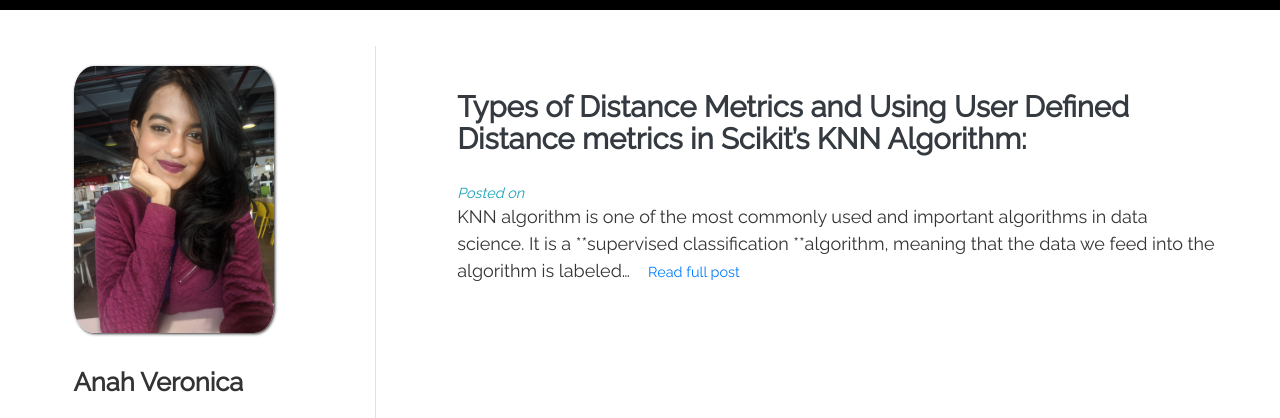
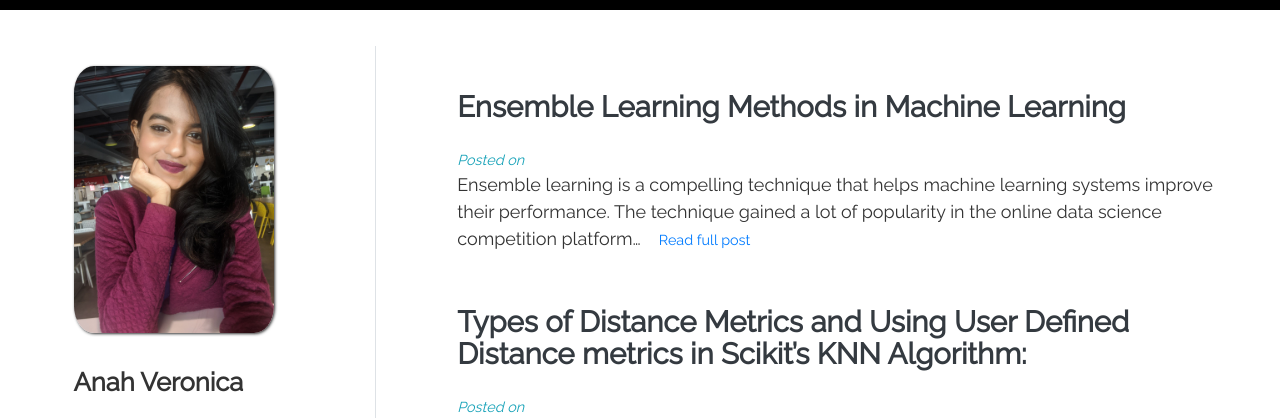
Before and after one commit to AnahVeronica/ron-portfolio, a Gatsby site: page / in a window 1280 px wide. Shown: the part 57-475 px from the top of the page. Built offline with nearby package versions, Linux system fonts and the light colour scheme; Gatsby itself is replaced by a stand-in of ours; some packages are replaced by stand-ins of ours.

Commit message:
Update Ensemble_methods.md

```diff
--- a/posts/Ensemble_methods.md
+++ b/posts/Ensemble_methods.md
@@ -1,4 +1,10 @@
-### **Ensemble Learning Methods in Machine Learning**
+---
+title: 'Ensemble Learning Methods in Machine Learning'
+tags: ["machine learning"]
+published: true
+date: '2021-01-30'
+---
+
 
 Ensemble learning is a compelling technique that helps machine learning systems
 improve their performance. The technique gained a lot of popularity in the
```
